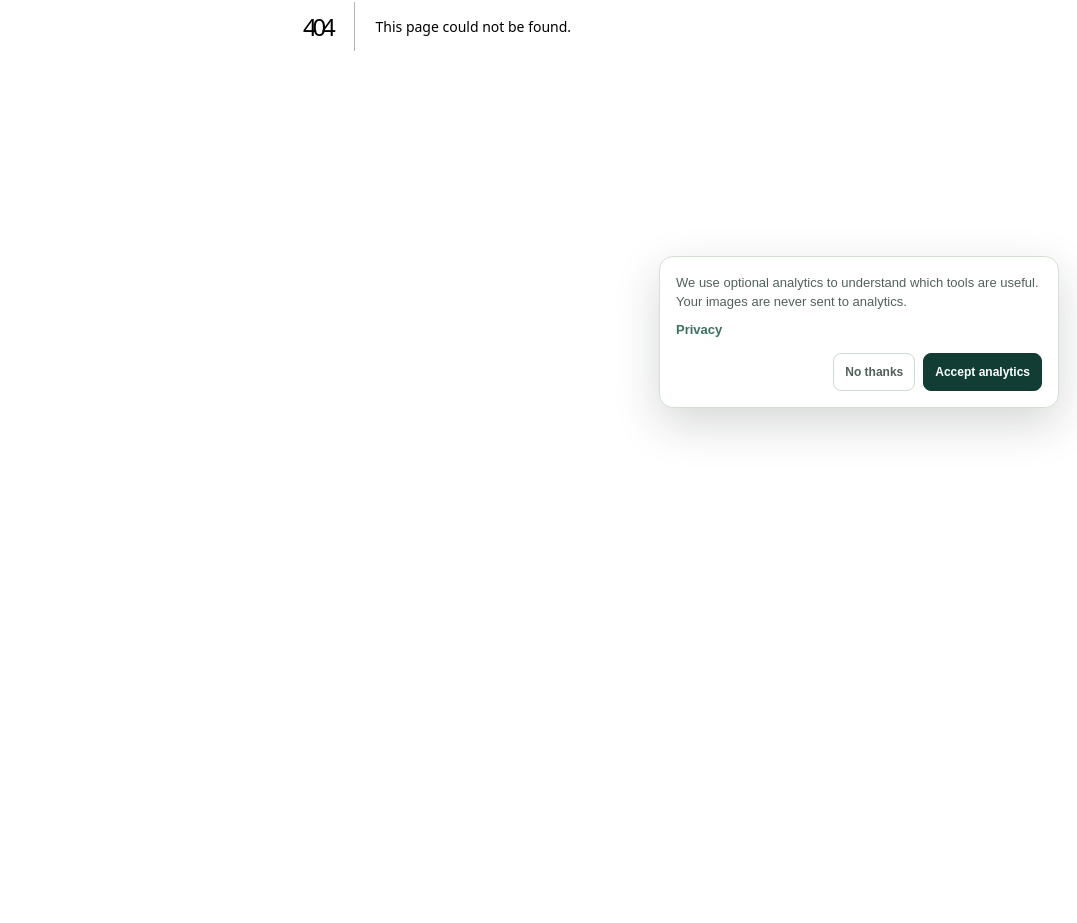
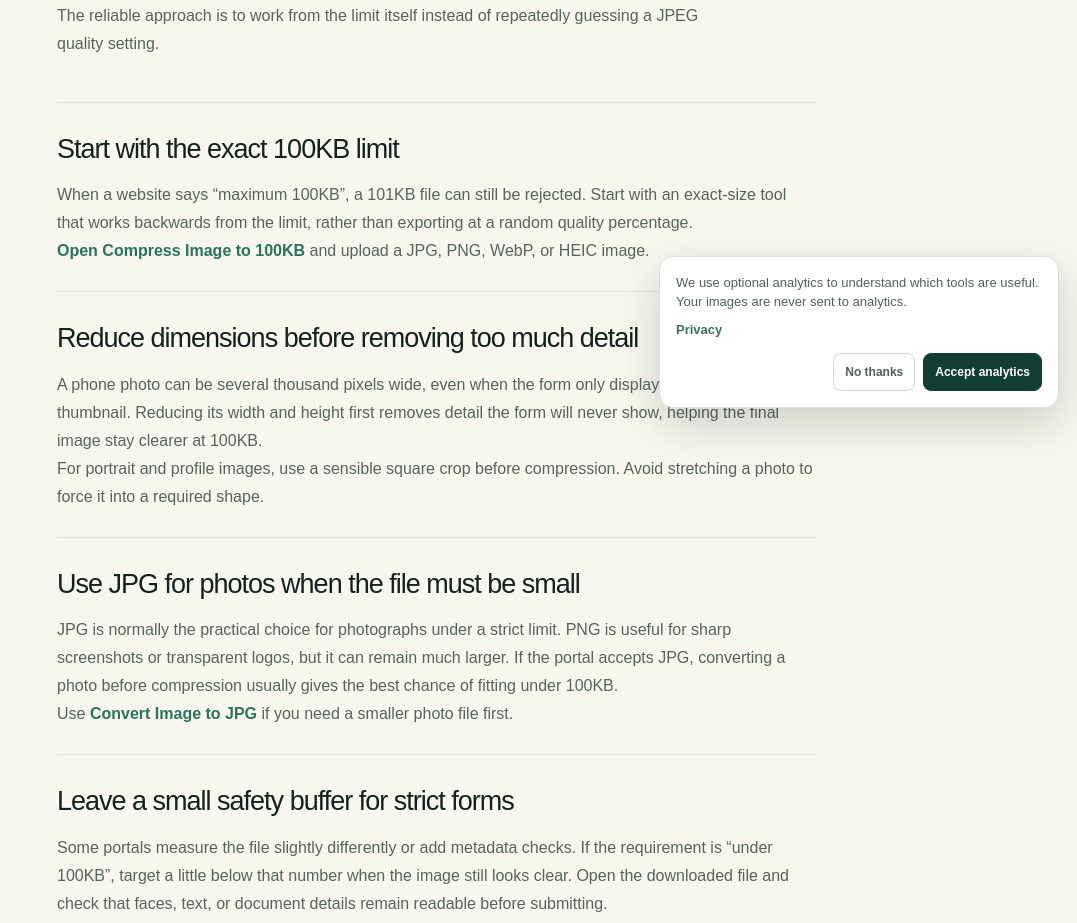
Before and after one commit to zq4034698/targetkb, a Next.js app: page /guides/how-to-compress-image-to-100kb in a window 1280 px wide. Before the commit this address had no page. Shown: the part 374-1297 px from the top of the page, without its empty margins (203-1280 px from the left). Before the commit the page ends 800 px from the top, so only its background shows below. Built offline with nearby package versions, Linux system fonts and the light colour scheme.

Commit message:
Add 100KB image compression guide

```diff
--- a/app/components/ExactSizeLanding.tsx
+++ b/app/components/ExactSizeLanding.tsx
@@ -5,17 +5,18 @@ type LandingProps = {
   description: string;
   uses: Array<{ heading: string; text: string }>;
   guide: string;
+  relatedGuide?: { href: string; label: string };
   faqs: Array<{ question: string; answer: string }>;
 };
 
-export default function ExactSizeLanding({ size, query, title, description, uses, guide, faqs }: LandingProps) {
+export default function ExactSizeLanding({ size, query, title, description, uses, guide, relatedGuide, faqs }: LandingProps) {
   const faqSchema = { '@context': 'https://schema.org', '@type': 'FAQPage', mainEntity: faqs.map((faq) => ({ '@type': 'Question', name: faq.question, acceptedAnswer: { '@type': 'Answer', text: faq.answer } })) };
   return <main className="seo-page">
     <script type="application/ld+json" dangerouslySetInnerHTML={{ __html: JSON.stringify(faqSchema) }} />
     <nav className="nav wrap"><a className="brand" href="/"><span className="brand-mark">T</span>TargetKB</a><a className="nav-button" href={`/?target=${query}`}>Open compressor</a></nav>
     <section className="seo-hero"><p className="eyebrow"><span /> Exact size image compressor</p><h1>{title}</h1><p>{description}</p><a className="seo-cta" href={`/?target=${query}`}>Compress image to {size} <span>→</span></a></section>
     <section className="seo-card-grid">{uses.map((use) => <article className="seo-card" key={use.heading}><strong>{use.heading}</strong><p>{use.text}</p></article>)}</section>
-    <section className="seo-content"><div className="seo-content-inner"><h2>How to compress an image to {size}</h2><p>{guide}</p><ol><li>Open the TargetKB compressor with the {size} limit already selected.</li><li>Upload one image or up to 10 images at once.</li><li>Download the optimized JPG file once it is ready to upload.</li></ol><h3>Why use an exact-size compressor?</h3><p>Many upload forms reject files for being only slightly too large. TargetKB works backwards from your requested limit, automatically balancing image dimensions and JPEG quality instead of asking you to guess a quality percentage.</p></div></section>
+    <section className="seo-content"><div className="seo-content-inner"><h2>How to compress an image to {size}</h2><p>{guide}</p><ol><li>Open the TargetKB compressor with the {size} limit already selected.</li><li>Upload one image or up to 10 images at once.</li><li>Download the optimized JPG file once it is ready to upload.</li></ol>{relatedGuide && <p><a href={relatedGuide.href}>{relatedGuide.label}</a></p>}<h3>Why use an exact-size compressor?</h3><p>Many upload forms reject files for being only slightly too large. TargetKB works backwards from your requested limit, automatically balancing image dimensions and JPEG quality instead of asking you to guess a quality percentage.</p></div></section>
     <section className="seo-faq"><h2>Frequently asked questions</h2>{faqs.map((faq) => <details key={faq.question}><summary>{faq.question}</summary><p>{faq.answer}</p></details>)}</section>
     <footer className="footer wrap"><a className="brand" href="/"><span className="brand-mark">T</span>TargetKB</a><p>Exact image compression for every upload limit.</p><div className="footer-links"><a href="/privacy">Privacy</a><a href="/terms">Terms</a></div></footer>
   </main>;
--- a/app/compress-image-to-100kb/page.tsx
+++ b/app/compress-image-to-100kb/page.tsx
@@ -3,4 +3,4 @@ import ExactSizeLanding from '../components/ExactSizeLanding';
 
 export const metadata: Metadata = { title: 'Compress Image to 100KB — Free Online | TargetKB', description: 'Compress JPG, PNG, WebP or HEIC images to under 100KB online. Free, private, and ready for upload forms.', alternates: { canonical: '/compress-image-to-100kb' } };
 
-export default function Page() { return <ExactSizeLanding size="100KB" query="100" title="Compress image to 100KB" description="Reduce any photo to under 100KB while keeping the best possible quality. No quality sliders or sign-up required." uses={[{ heading: 'Online forms', text: 'Fit profile photos and supporting images under common portal limits.' }, { heading: 'Passport & visa files', text: 'Create a lighter JPG before submitting a photo to an application portal.' }, { heading: 'Job applications', text: 'Reduce headshots and documents that exceed an upload limit.' }]} guide="Upload your image and TargetKB automatically searches for the clearest result below the 100KB limit. If the photo is large, it also reduces dimensions only as much as needed." faqs={[{ question: 'Can I compress a PNG to 100KB?', answer: 'Yes. TargetKB converts the result to an optimized JPG, which is usually much smaller and accepted by most upload forms.' }, { question: 'Will the result always be under 100KB?', answer: 'Yes. The compressor aims for a file size below the selected limit before presenting the download.' }, { question: 'Are my photos uploaded to a server?', answer: 'TargetKB processes images locally in your browser whenever your device supports it.' }]} />; }
+export default function Page() { return <ExactSizeLanding size="100KB" query="100" title="Compress image to 100KB" description="Reduce any photo to under 100KB while keeping the best possible quality. No quality sliders or sign-up required." uses={[{ heading: 'Online forms', text: 'Fit profile photos and supporting images under common portal limits.' }, { heading: 'Passport & visa files', text: 'Create a lighter JPG before submitting a photo to an application portal.' }, { heading: 'Job applications', text: 'Reduce headshots and documents that exceed an upload limit.' }]} guide="Upload your image and TargetKB automatically searches for the clearest result below the 100KB limit. If the photo is large, it also reduces dimensions only as much as needed." relatedGuide={{ href: '/guides/how-to-compress-image-to-100kb', label: 'Read the full guide: how to compress an image to 100KB' }} faqs={[{ question: 'Can I compress a PNG to 100KB?', answer: 'Yes. TargetKB converts the result to an optimized JPG, which is usually much smaller and accepted by most upload forms.' }, { question: 'Will the result always be under 100KB?', answer: 'Yes. The compressor aims for a file size below the selected limit before presenting the download.' }, { question: 'Are my photos uploaded to a server?', answer: 'TargetKB processes images locally in your browser whenever your device supports it.' }]} />; }
--- /dev/null
+++ b/app/guides/how-to-compress-image-to-100kb/page.tsx
@@ -0,0 +1,23 @@
+import type { Metadata } from 'next';
+import GuideArticle from '../../components/GuideArticle';
+
+export const metadata: Metadata = {
+  title: 'How to Compress an Image to 100KB | TargetKB',
+  description: 'Learn how to make a JPG, PNG, WebP, or HEIC image fit under 100KB for forms, job applications, and profile uploads.',
+  alternates: { canonical: '/guides/how-to-compress-image-to-100kb' },
+};
+
+export default function Page() {
+  return <GuideArticle
+    label="100KB image guide"
+    title="How to compress an image to 100KB"
+    intro="A 100KB limit is common on online forms, job portals, profile uploads, and document systems. The reliable approach is to work from the limit itself instead of repeatedly guessing a JPEG quality setting."
+    sections={[
+      { heading: 'Start with the exact 100KB limit', body: <><p>When a website says “maximum 100KB”, a 101KB file can still be rejected. Start with an exact-size tool that works backwards from the limit, rather than exporting at a random quality percentage.</p><p><a href="/compress-image-to-100kb">Open Compress Image to 100KB</a> and upload a JPG, PNG, WebP, or HEIC image.</p></> },
+      { heading: 'Reduce dimensions before removing too much detail', body: <><p>A phone photo can be several thousand pixels wide, even when the form only displays a small square thumbnail. Reducing its width and height first removes detail the form will never show, helping the final image stay clearer at 100KB.</p><p>For portrait and profile images, use a sensible square crop before compression. Avoid stretching a photo to force it into a required shape.</p></> },
+      { heading: 'Use JPG for photos when the file must be small', body: <><p>JPG is normally the practical choice for photographs under a strict limit. PNG is useful for sharp screenshots or transparent logos, but it can remain much larger. If the portal accepts JPG, converting a photo before compression usually gives the best chance of fitting under 100KB.</p><p>Use <a href="/convert-image-to-jpg">Convert Image to JPG</a> if you need a smaller photo file first.</p></> },
+      { heading: 'Leave a small safety buffer for strict forms', body: <><p>Some portals measure the file slightly differently or add metadata checks. If the requirement is “under 100KB”, target a little below that number when the image still looks clear. Open the downloaded file and check that faces, text, or document details remain readable before submitting.</p></> },
+      { heading: 'Common 100KB upload workflows', body: <><ul><li><strong>Online forms:</strong> check the accepted format and pixel dimensions as well as file size.</li><li><strong>Job applications:</strong> use a clear headshot and follow the portal’s image rules.</li><li><strong>Visa or registration portals:</strong> crop to the requested ratio before compressing.</li><li><strong>Profile photos:</strong> a smaller square image is often clearer than an oversized original compressed too aggressively.</li></ul><p>For form-specific checks, see the <a href="/guides/reduce-image-size-for-online-forms">online form image guide</a>.</p></> },
+    ]}
+  />;
+}
--- a/app/sitemap.ts
+++ b/app/sitemap.ts
@@ -37,6 +37,7 @@ export default function sitemap(): MetadataRoute.Sitemap {
     { url: `${base}/compress-image-for-gmail`, lastModified: new Date(), changeFrequency: 'weekly', priority: 0.8 },
     { url: `${base}/compress-image-for-whatsapp`, lastModified: new Date(), changeFrequency: 'weekly', priority: 0.8 },
     { url: `${base}/guides/compress-image-without-losing-quality`, lastModified: new Date(), changeFrequency: 'monthly', priority: 0.8 },
+    { url: `${base}/guides/how-to-compress-image-to-100kb`, lastModified: new Date(), changeFrequency: 'monthly', priority: 0.9 },
     { url: `${base}/guides/reduce-image-size-for-online-forms`, lastModified: new Date(), changeFrequency: 'monthly', priority: 0.85 },
     { url: `${base}/guides/best-image-sizes-for-email-websites-discord-and-job-applications`, lastModified: new Date(), changeFrequency: 'monthly', priority: 0.8 },
     { url: `${base}/privacy`, lastModified: new Date(), changeFrequency: 'yearly', priority: 0.3 },
```
